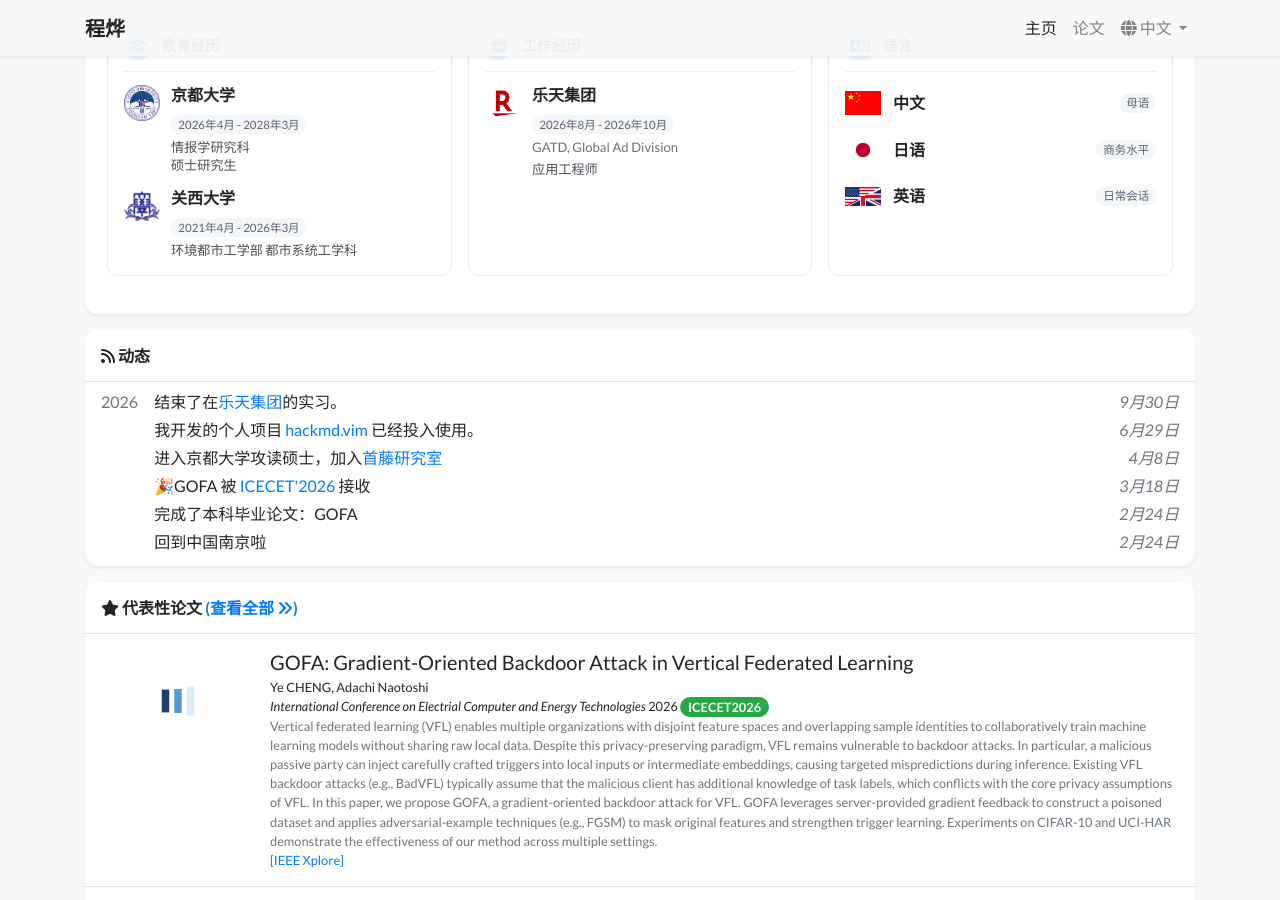
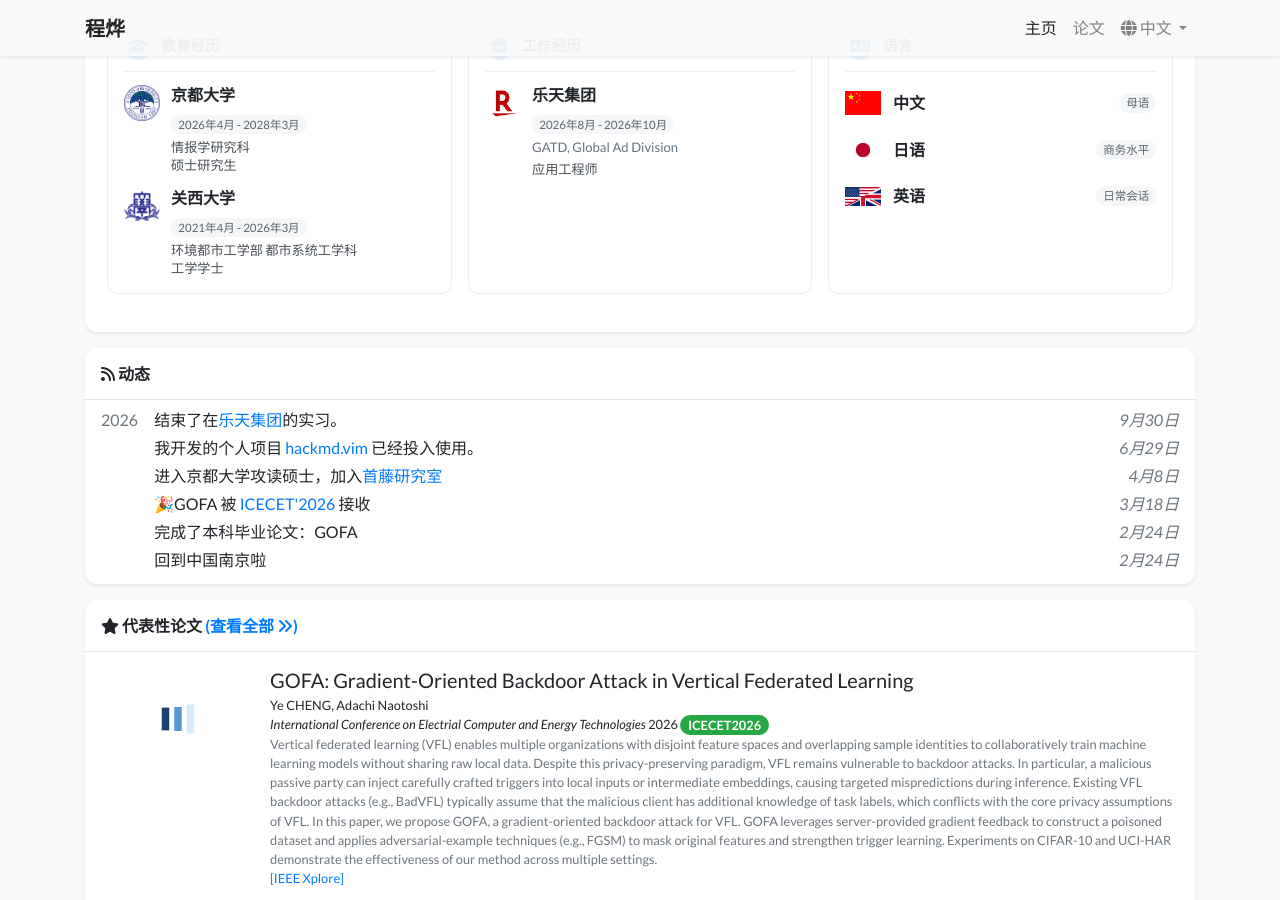
Before and after one commit to teiyou416/blog, a Jekyll site: the page built from zh/index.html, in a window 1280 px wide and 900 px high, scrolled down 628 px. Built offline with Jekyll 4.4.1, drawn with Linux system fonts in a browser that asks for light colours; nearby versions of some CDN libraries; a style sheet for code colours, icons or effects is not loaded.

Commit message:
edited profile

```diff
--- a/_data/profile.yml
+++ b/_data/profile.yml
@@ -100,15 +100,21 @@ education:
   logo: /assets/images/badges/ku.png
   #logo : /assets/images/badges/ku.png
   # logo : /assets/images/badges/kansaiU.jpg
-  position: Department of Civil, Environmental and Applied Systems Engineering
+  position: >-
+    Department of Civil, Environmental and Applied Systems Engineering <br/>
+    B.Eng.
   date: April. 2021 - March. 2026
   ja:
     name: 関西大学
-    position: 環境都市工学部 都市システム工学科
+    position: >-
+      環境都市工学部 都市システム工学科 <br/>
+      工学学士
     date: 2021年4月 - 2026年3月
   zh:
     name: 关西大学
-    position: 环境都市工学部 都市系统工学科
+    position: >-
+      环境都市工学部 都市系统工学科 <br/>
+      工学学士
     date: 2021年4月 - 2026年3月
 
 experience:
```
Also changed, not shown: 1 other file.
